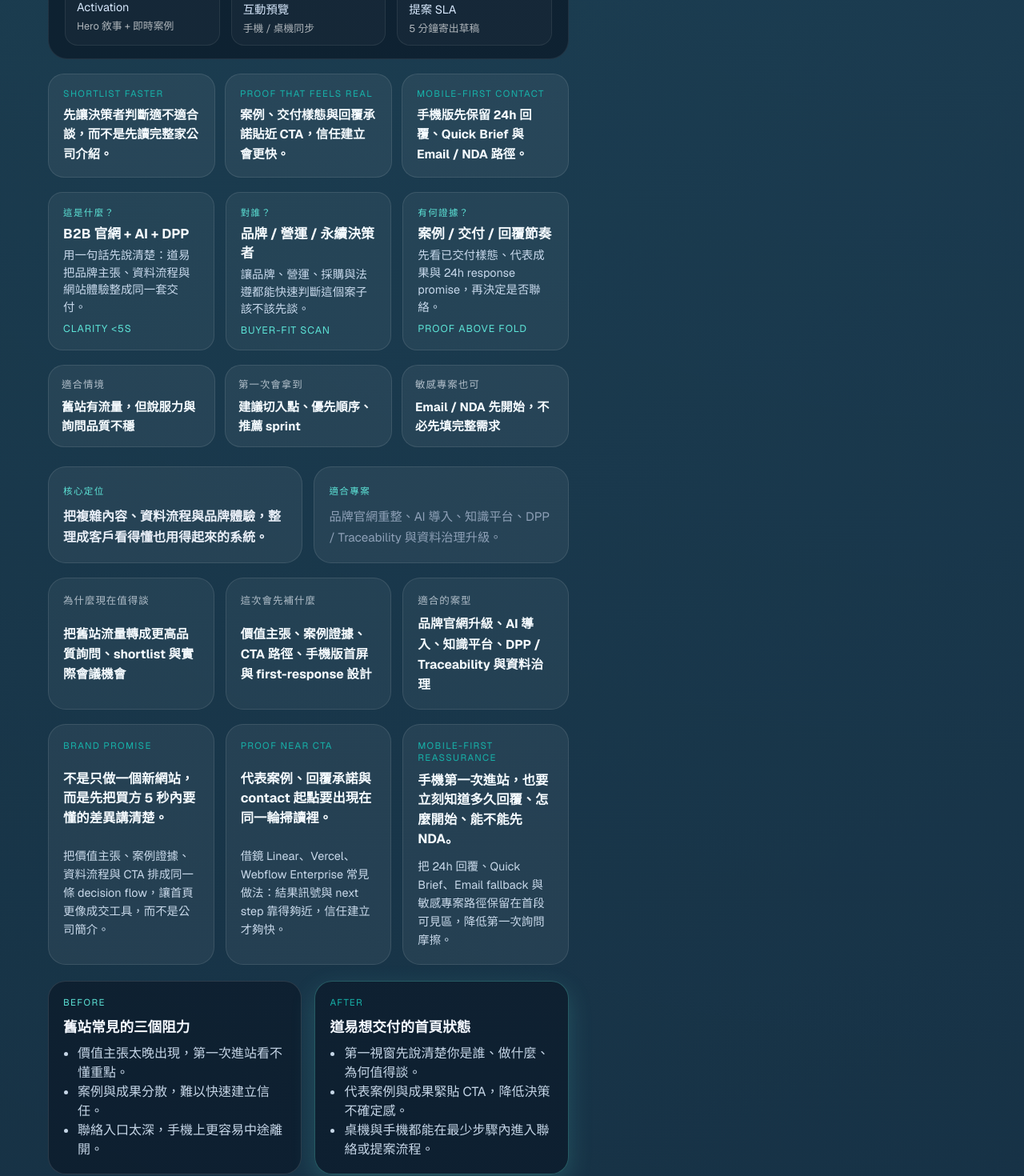
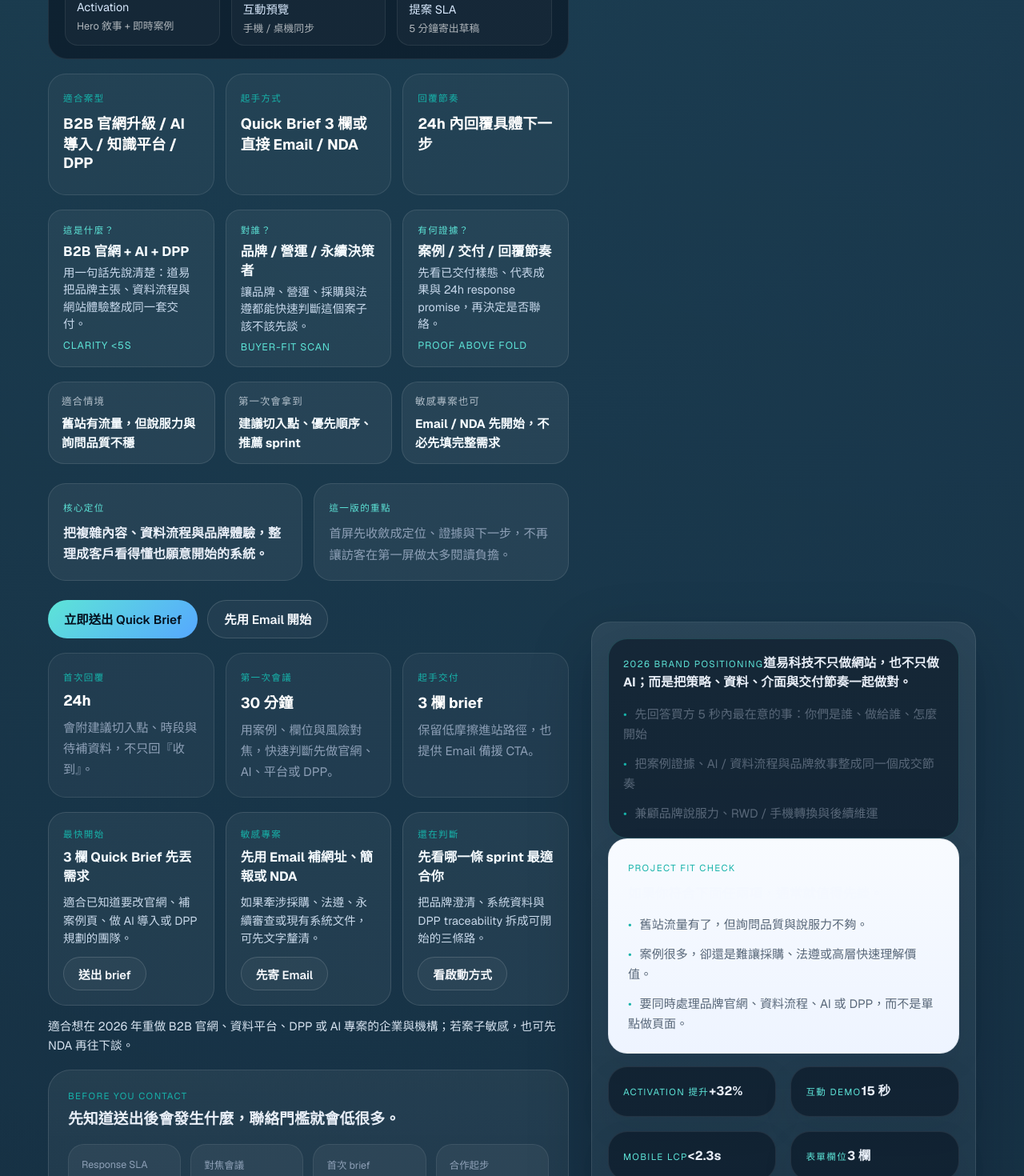
Before and after one commit to yangyen1977-wq/daoyi-website-2026, a Next.js app: page / in a window 1280 px wide. Shown: the part 900-2370 px from the top of the page at 80% size. Built offline with nearby package versions, Linux system fonts and the light colour scheme.

Commit message:
refactor: tighten hero first screen

```diff
--- a/src/components/hero.tsx
+++ b/src/components/hero.tsx
@@ -1,9 +1,8 @@
 import Link from "next/link";
-import { heroContactLadder, heroDecisionMetrics, heroFitSignals, heroQuickSignals, siteConfig, stats, homepageContactProof, contactFastFacts, heroOutcomeStrip, heroProofHighlights } from "@/lib/site";
+import { heroContactLadder, heroDecisionMetrics, heroFitSignals, heroQuickSignals, siteConfig, stats, homepageContactProof, contactFastFacts } from "@/lib/site";
 import { HeroProofBar } from "@/components/hero-proof-bar";
 import { HeroProductPreview } from "@/components/hero-product-preview";
 import { HeroClarityChecklist } from "@/components/hero-clarity-checklist";
-import { HeroActionPlan } from "@/components/hero-action-plan";
 
 const heroHighlights = [
   "先回答買方 5 秒內最在意的事：你們是誰、做給誰、怎麼開始",
@@ -11,18 +10,18 @@ const heroHighlights = [
   "兼顧品牌說服力、RWD / 手機轉換與後續維運",
 ];
 
-const heroBuyerAssurances = [
+const heroMicroProof = [
   {
-    label: "Shortlist faster",
-    title: "先讓決策者判斷適不適合談，而不是先讀完整家公司介紹。",
+    label: "適合案型",
+    value: "B2B 官網升級 / AI 導入 / 知識平台 / DPP",
   },
   {
-    label: "Proof that feels real",
-    title: "案例、交付樣態與回覆承諾貼近 CTA，信任建立會更快。",
+    label: "起手方式",
+    value: "Quick Brief 3 欄或直接 Email / NDA",
   },
   {
-    label: "Mobile-first contact",
-    title: "手機版先保留 24h 回覆、Quick Brief 與 Email / NDA 路徑。",
+    label: "回覆節奏",
+    value: "24h 內回覆具體下一步",
   },
 ];
 
@@ -38,11 +37,11 @@ export function Hero() {
 
           <HeroProofBar />
 
-          <div className="hero-buyer-assurance-grid" aria-label="首頁前三個決策保證">
-            {heroBuyerAssurances.map((item) => (
-              <article key={item.label} className="hero-buyer-assurance-card">
+          <div className="hero-inline-proof-grid" aria-label="首屏快速證據">
+            {heroMicroProof.map((item) => (
+              <article key={item.label} className="hero-inline-proof-card">
                 <span className="mini-label accent">{item.label}</span>
-                <strong>{item.title}</strong>
+                <strong>{item.value}</strong>
               </article>
             ))}
           </div>
@@ -61,55 +60,13 @@ export function Hero() {
           <div className="hero-priority-strip" aria-label="品牌重點">
             <div>
               <span className="mini-label">核心定位</span>
-              <strong>把複雜內容、資料流程與品牌體驗，整理成客戶看得懂也用得起來的系統。</strong>
+              <strong>把複雜內容、資料流程與品牌體驗，整理成客戶看得懂也願意開始的系統。</strong>
             </div>
             <div>
-              <span className="mini-label">適合專案</span>
-              <p>品牌官網重整、AI 導入、知識平台、DPP / Traceability 與資料治理升級。</p>
+              <span className="mini-label">這一版的重點</span>
+              <p>首屏先收斂成定位、證據與下一步，不再讓訪客在第一屏做太多閱讀負擔。</p>
             </div>
           </div>
-
-          <div className="hero-outcome-strip" aria-label="首屏結果導向摘要">
-            {heroOutcomeStrip.map((item) => (
-              <article key={item.label} className="hero-outcome-card">
-                <span>{item.label}</span>
-                <strong>{item.value}</strong>
-              </article>
-            ))}
-          </div>
-
-          <div className="hero-proof-highlight-grid" aria-label="首頁前段成交重點">
-            {heroProofHighlights.map((item) => (
-              <article key={item.label} className="hero-proof-highlight-card">
-                <span className="mini-label accent">{item.label}</span>
-                <h3>{item.title}</h3>
-                <p>{item.detail}</p>
-              </article>
-            ))}
-          </div>
-
-          <div className="hero-story">
-            <article className="hero-story-card">
-              <span className="mini-label">Before</span>
-              <h3>舊站常見的三個阻力</h3>
-              <ul>
-                <li>價值主張太晚出現，第一次進站看不懂重點。</li>
-                <li>案例與成果分散，難以快速建立信任。</li>
-                <li>聯絡入口太深，手機上更容易中途離開。</li>
-              </ul>
-            </article>
-            <article className="hero-story-card hero-story-card--after">
-              <span className="mini-label accent">After</span>
-              <h3>道易想交付的首頁狀態</h3>
-              <ul>
-                <li>第一視窗先說清楚你是誰、做什麼、為何值得談。</li>
-                <li>代表案例與成果緊貼 CTA，降低決策不確定感。</li>
-                <li>桌機與手機都能在最少步驟內進入聯絡或提案流程。</li>
-              </ul>
-            </article>
-          </div>
-
-          <HeroActionPlan />
 
           <div className="hero-actions">
             <Link href="/#quick-brief" className="button-primary button-large">
--- a/src/components/mobile-sticky-cta.tsx
+++ b/src/components/mobile-sticky-cta.tsx
@@ -21,8 +21,8 @@ export function MobileStickyCTA() {
     <div className="mobile-cta-bar" role="complementary" aria-label="快速行動">
       <div className="mobile-cta-content">
         <div className="mobile-cta-copy">
-          <strong>先用 3 欄拿 24h 建議，不必先講完整個專案</strong>
-          <span>主 CTA 走 Quick Brief；可先寄網址 / NDA。手機版保留主 CTA 與敏感案備援路徑。</span>
+          <strong>3 欄先拿建議，或直接 Email / NDA</strong>
+          <span>手機版優先保留主 CTA、保密備援路徑與 24h 回覆承諾。</span>
         </div>
         <div className="mobile-cta-actions">
           <Link href={primaryHref} className="mobile-cta-button primary">
```
